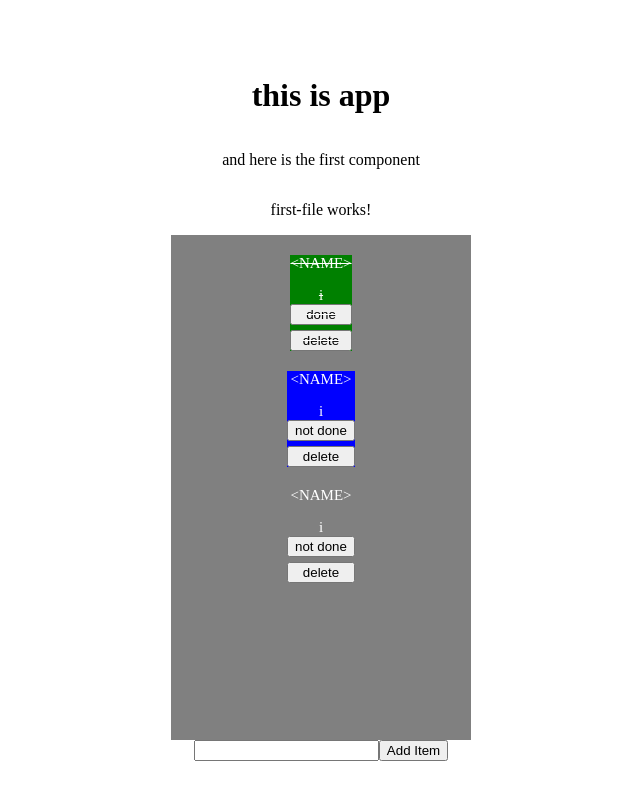
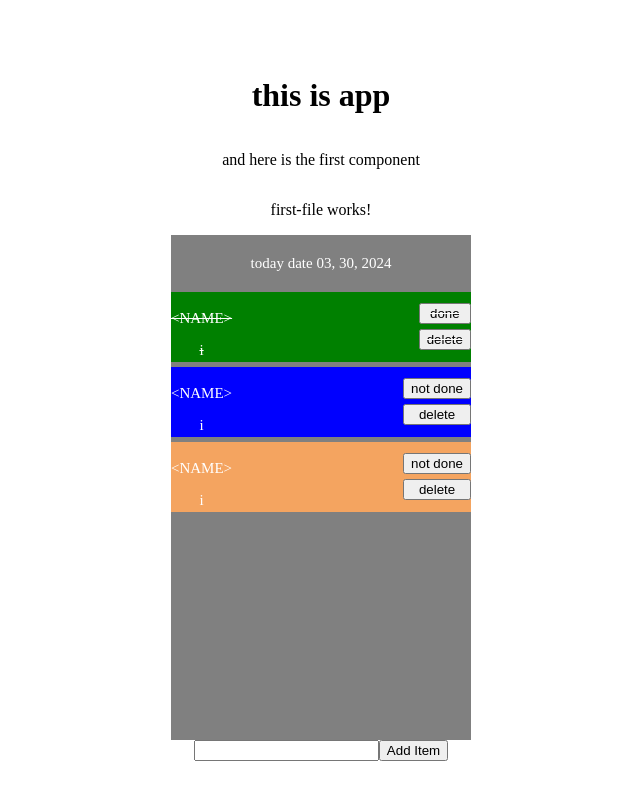
Before and after one commit to Ameer2000Mzori/Todo-List-Angular, an Angular app: page / in a window 1280 px wide. Shown: the top 800 px of the page, without its empty margins (319-959 px from the left). Built offline with nearby package versions, Linux system fonts and the light colour scheme.

Commit message:
added logic where the added new todo's are saved in local storage and there for if there is data there it will take them  else it will get the default todo's from the app

```diff
--- a/src/app/first-file/first-file.component.html
+++ b/src/app/first-file/first-file.component.html
@@ -1,5 +1,7 @@
 <p>first-file works!</p>
 <div class="itemsHolder">
+  <p>today date {{ date | date : "MM, dd, yyyy" | uppercase }}</p>
+
   @for (item of newTodoData; track item.id; let odd = $odd) {
   <app-todo
     [itemData]="item"
--- a/src/app/first-file/first-file.component.scss
+++ b/src/app/first-file/first-file.component.scss
@@ -10,15 +10,5 @@
   height: 500px;
   gap: 5px;
   padding-top: 5px;
-
-  .itemCard {
-    width: 100%;
-    height: 70px;
-    background-color: sandybrown;
-    display: flex;
-    flex-direction: row;
-    text-align: center;
-    align-items: center;
-    justify-content: space-between;
-  }
+  overflow-x: auto;
 }
--- a/src/app/first-file/first-file.component.ts
+++ b/src/app/first-file/first-file.component.ts
@@ -3,19 +3,28 @@ import * as uuid from 'uuid';
 import { todoData } from './data';
 import { FormsModule } from '@angular/forms';
 import { TodoComponent } from './todo/todo.component';
+import { CommonModule } from '@angular/common';
 @Component({
   selector: 'app-first-file',
   standalone: true,
-  imports: [FormsModule, TodoComponent],
+  imports: [FormsModule, TodoComponent, CommonModule],
 
   templateUrl: './first-file.component.html',
   styleUrl: './first-file.component.scss',
 })
 export class FirstFileComponent {
-  newTodoData = todoData;
+  newTodoData;
+
+  constructor() {
+    const storedData = localStorage.getItem('localTodoDate');
+    this.newTodoData = storedData ? JSON.parse(storedData) : todoData;
+  }
 
   deleteItem(todoID: string) {
-    this.newTodoData = this.newTodoData.filter((item) => item.id !== todoID);
+    this.newTodoData = this.newTodoData.filter(
+      (item: { id: string }) => item.id !== todoID
+    );
+    localStorage.setItem('localTodoDate', JSON.stringify(this.newTodoData));
   }
 
   ngOnInit() {
@@ -23,23 +32,29 @@ export class FirstFileComponent {
   }
 
   completed(data: any) {
-    this.newTodoData.forEach((item) => {
+    this.newTodoData.forEach((item: { id: any; isCompleted: boolean }) => {
       if (item.id === data.id) {
         item.isCompleted = !item.isCompleted;
       }
     });
     console.log('after update', this.newTodoData);
+    localStorage.setItem('localTodoDate', JSON.stringify(this.newTodoData));
   }
 
   // new text
   newTodo: string = '';
 
+  date = new Date();
+
   addItem() {
-    this.newTodoData.push({
+    console.log(this.date);
+    this.newTodoData.unshift({
       id: uuid.v4(),
       todo: this.newTodo,
       isCompleted: false,
     });
     (this.newTodo = ''), console.log('after add', this.newTodoData);
+
+    localStorage.setItem('localTodoDate', JSON.stringify(this.newTodoData));
   }
 }
--- a/src/app/first-file/todo/todo.component.scss
+++ b/src/app/first-file/todo/todo.component.scss
@@ -1,3 +1,14 @@
+.itemCard {
+  width: 300px;
+  height: 70px;
+  background-color: sandybrown;
+  display: flex;
+  flex-direction: row;
+  text-align: center;
+  align-items: center;
+  justify-content: space-between;
+}
+
 .Odd {
   background-color: blue;
 }
```
Also changed, not shown: src/app/first-file/todo/todo.component.ts (+4 -8 lines).
